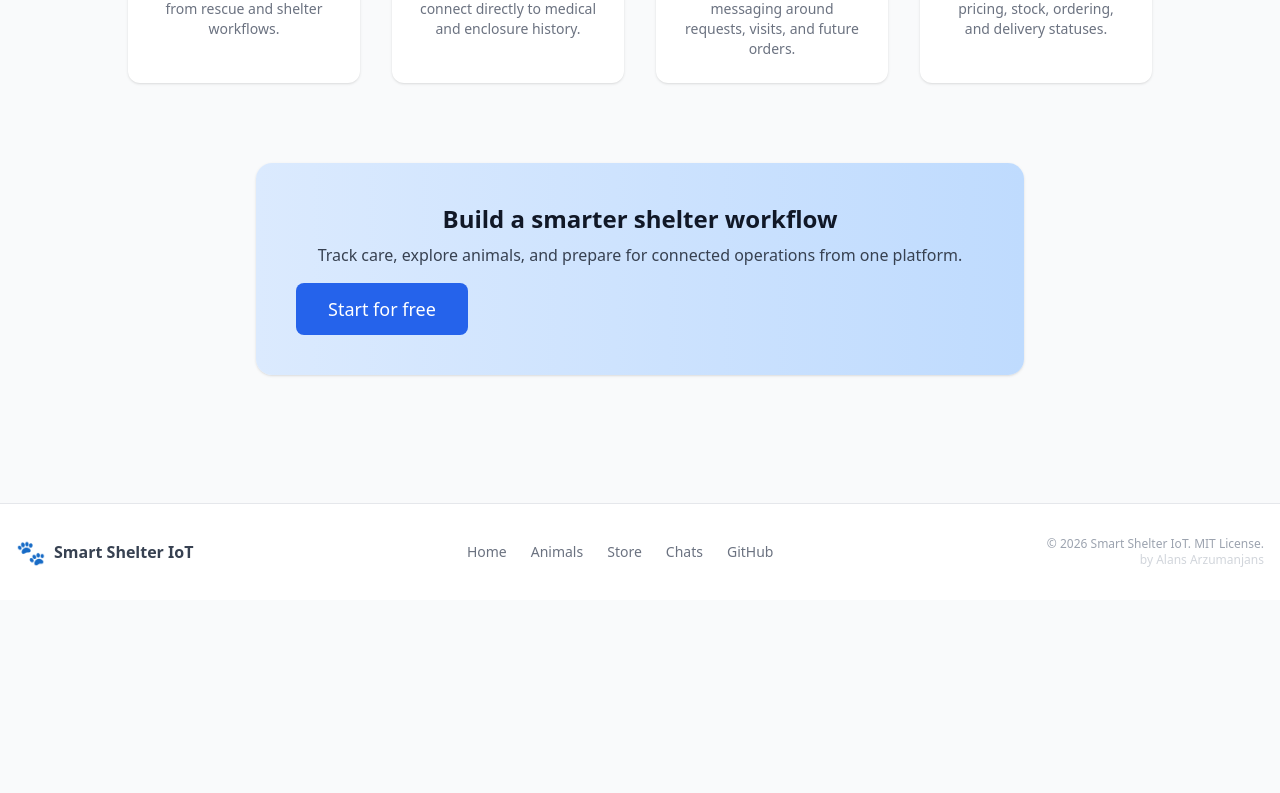
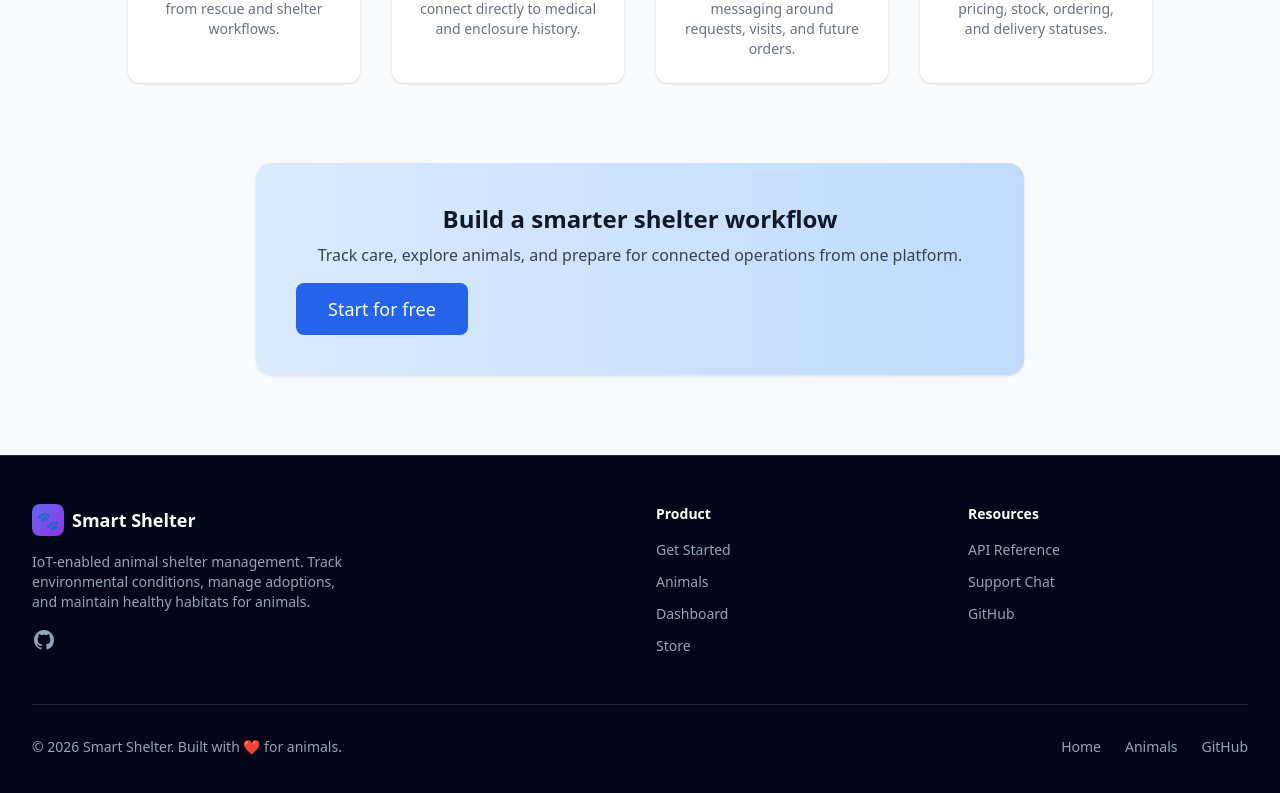
Before and after one commit to alanarzumanjan/SmartAnimalShelter, a React (Vite) app in the folder frontend/: page / in a window 1280 px wide. Shown: the part 594-1387 px from the top of the page. Before the commit the page ends 1194 px from the top, so only its background shows below. Built offline with nearby package versions, Linux system fonts and the light colour scheme; no server answers.

Commit message:
Footer update

```diff
--- a/frontend/src/components/layout/Footer.tsx
+++ b/frontend/src/components/layout/Footer.tsx
@@ -2,23 +2,123 @@ import React from 'react';
 import { Link } from 'react-router-dom';
 
 const Footer: React.FC = () => {
+  const currentYear = new Date().getFullYear();
+
   return (
-		<footer className="bg-white border-t border-gray-200 mt-12">
-			<div className="max-w-7xl mx-auto px-4 py-8 flex flex-col md:flex-row items-center justify-between gap-4">
-				<div className="flex items-center gap-2 text-gray-700">
-					<span className="text-2xl">🐾</span>
-					<span className="font-bold">Smart Shelter IoT</span>
+    <footer className="border-t border-slate-800 bg-slate-950 text-slate-400">
+      <div className="container mx-auto px-4 sm:px-6 lg:px-8 py-12">
+        <div className="grid grid-cols-1 md:grid-cols-4 gap-8">
+          {/* Brand */}
+          <div className="col-span-1 md:col-span-2">
+            <div className="flex items-center space-x-2 mb-4">
+              <div className="flex h-8 w-8 items-center justify-center rounded-lg bg-gradient-to-br from-indigo-500 to-purple-600">
+                <span className="text-white text-lg">🐾</span>
               </div>
-				<nav className="flex gap-6 text-gray-500 text-sm">
-					<Link to="/" className="hover:text-primary-600">Home</Link>
-					<Link to="/animals" className="hover:text-primary-600">Animals</Link>
-					<Link to="/store" className="hover:text-primary-600">Store</Link>
-					<Link to="/dashboard/chats" className="hover:text-primary-600">Chats</Link>
-					<a href="https://github.com/alanarzumanjan/SmartAnimalShelter" target="_blank" rel="noopener noreferrer" className="hover:text-primary-600">GitHub</a>
-				</nav>
-				<div className="text-gray-400 text-xs text-center md:text-right">
-					&copy; {new Date().getFullYear()} Smart Shelter IoT. MIT License.<br/>
-					<span className="text-gray-300">by Alans Arzumanjans</span>
+              <span className="text-lg font-semibold text-white">
+                Smart Shelter
+              </span>
+            </div>
+            <p className="text-sm text-slate-400 max-w-xs">
+              IoT-enabled animal shelter management. Track environmental conditions, manage adoptions, and maintain healthy habitats for animals.
+            </p>
+            <div className="flex space-x-4 mt-4">
+              <a
+                href="https://github.com/alanarzumanjan/SmartAnimalShelter"
+                target="_blank"
+                rel="noopener noreferrer"
+                className="text-slate-400 hover:text-white transition-colors"
+                aria-label="GitHub"
+              >
+                <svg className="h-6 w-6" fill="currentColor" viewBox="0 0 24 24">
+                  <path fillRule="evenodd" d="M12 2C6.477 2 2 6.484 2 12.017c0 4.425 2.865 8.18 6.839 9.504.5.092.682-.217.682-.483 0-.237-.008-.868-.013-1.703-2.782.605-3.369-1.343-3.369-1.343-.454-1.158-1.11-1.466-1.11-1.466-.908-.62.069-.608.069-.608 1.003.07 1.531 1.032 1.531 1.032.892 1.53 2.341 1.088 2.91.832.092-.647.35-1.088.636-1.338-2.22-.253-4.555-1.113-4.555-4.951 0-1.093.39-1.988 1.029-2.688-.103-.253-.446-1.272.098-2.65 0 0 .84-.27 2.75 1.026A9.564 9.564 0 0112 6.844c.85.004 1.705.115 2.504.337 1.909-1.296 2.747-1.027 2.747-1.027.546 1.379.202 2.398.1 2.651.64.7 1.028 1.595 1.028 2.688 0 3.848-2.339 4.695-4.566 4.943.359.309.678.92.678 1.855 0 1.338-.012 2.419-.012 2.747 0 .268.18.58.688.482A10.019 10.019 0 0022 12.017C22 6.484 17.522 2 12 2z" clipRule="evenodd" />
+                </svg>
+              </a>
+            </div>
+          </div>
+
+          {/* Product */}
+          <div>
+            <h3 className="text-sm font-semibold text-white mb-4">Product</h3>
+            <ul className="space-y-3 text-sm">
+              <li>
+                <Link to="/register" className="hover:text-white transition-colors">
+                  Get Started
+                </Link>
+              </li>
+              <li>
+                <Link to="/animals" className="hover:text-white transition-colors">
+                  Animals
+                </Link>
+              </li>
+              <li>
+                <Link to="/dashboard" className="hover:text-white transition-colors">
+                  Dashboard
+                </Link>
+              </li>
+              <li>
+                <Link to="/store" className="hover:text-white transition-colors">
+                  Store
+                </Link>
+              </li>
+            </ul>
+          </div>
+
+          {/* Resources */}
+          <div>
+            <h3 className="text-sm font-semibold text-white mb-4">Resources</h3>
+            <ul className="space-y-3 text-sm">
+              <li>
+                <a
+                  href="https://api.alantech.id.lv/swagger"
+                  target="_blank"
+                  rel="noopener noreferrer"
+                  className="hover:text-white transition-colors"
+                >
+                  API Reference
+                </a>
+              </li>
+              <li>
+                <Link to="/dashboard/chats" className="hover:text-white transition-colors">
+                  Support Chat
+                </Link>
+              </li>
+              <li>
+                <a
+                  href="https://github.com/alanarzumanjan/SmartAnimalShelter"
+                  target="_blank"
+                  rel="noopener noreferrer"
+                  className="hover:text-white transition-colors"
+                >
+                  GitHub
+                </a>
+              </li>
+            </ul>
+          </div>
+        </div>
+
+        {/* Bottom bar */}
+        <div className="mt-12 pt-8 border-t border-slate-800">
+          <div className="flex flex-col md:flex-row justify-between items-center space-y-4 md:space-y-0">
+            <p className="text-sm">
+              © {currentYear} Smart Shelter. Built with ❤️ for animals.
+            </p>
+            <div className="flex space-x-6 text-sm">
+              <Link to="/" className="hover:text-white transition-colors">
+                Home
+              </Link>
+              <Link to="/animals" className="hover:text-white transition-colors">
+                Animals
+              </Link>
+              <a
+                href="https://github.com/alanarzumanjan/SmartAnimalShelter"
+                target="_blank"
+                rel="noopener noreferrer"
+                className="hover:text-white transition-colors"
+              >
+                GitHub
+              </a>
+            </div>
+          </div>
         </div>
       </div>
     </footer>
```
Lines whose indentation alone changed are shown as unchanged.
